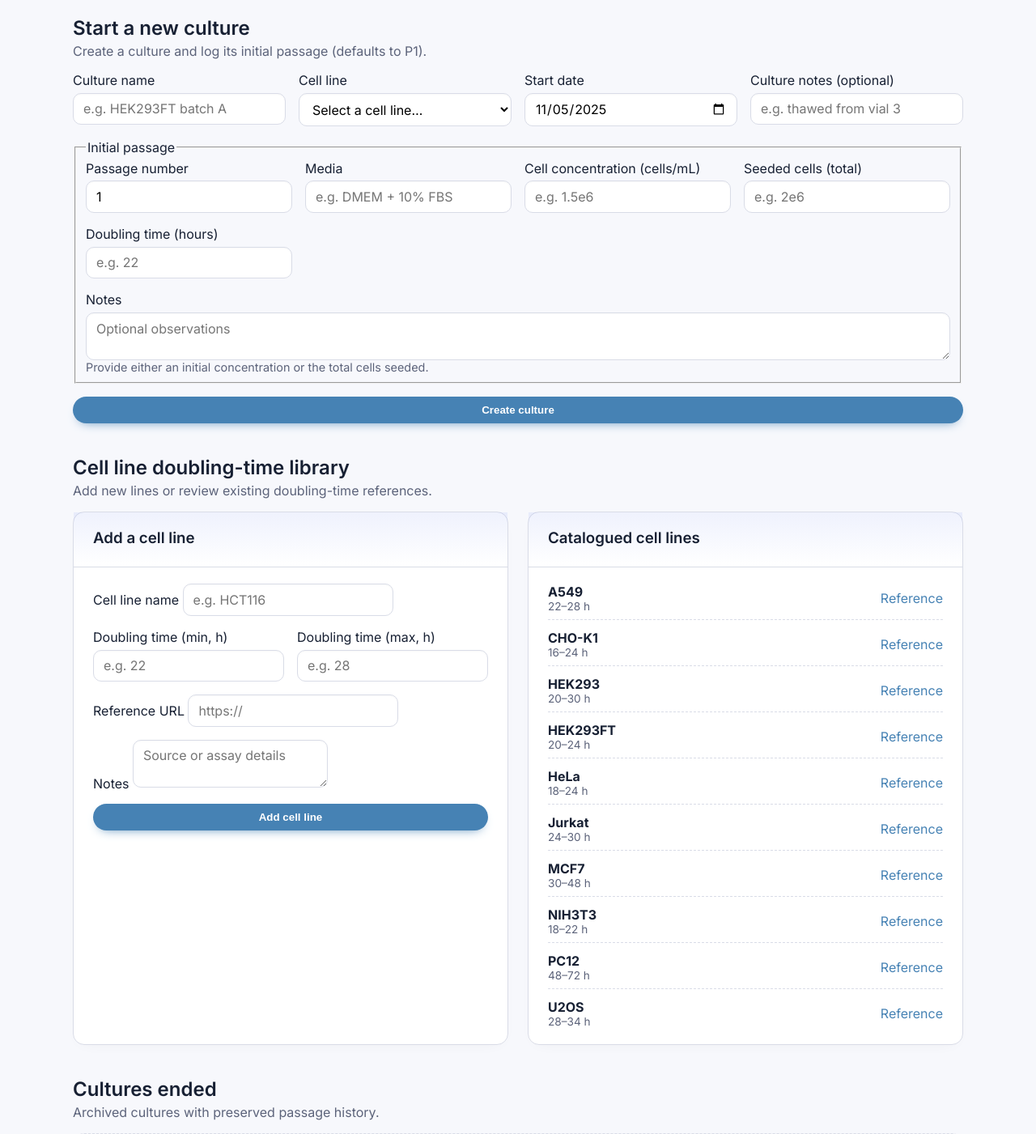
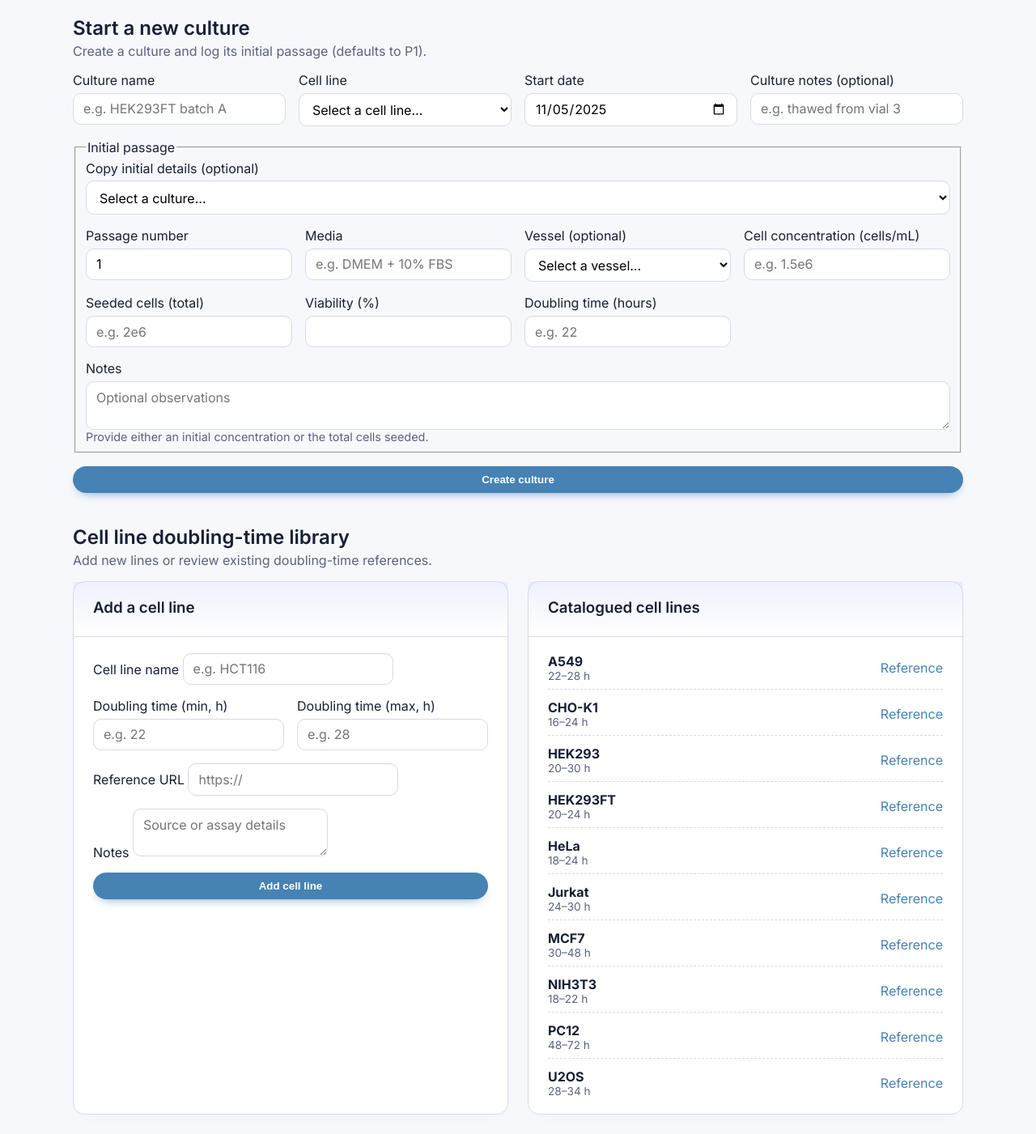
Before and after one commit to cyeunghl/cellSplitter, a Flask app: page / in a window 1280 px wide. Shown: the part 315-1716 px from the top of the page at 81% size. Run offline with Flask 3, Linux system fonts and the light colour scheme; tables that the repository leaves empty hold one stand-in row (values such as "Sample post").

Commit message:
Enhance culture creation and bulk labels

```diff
--- a/app.py
+++ b/app.py
@@ -579,6 +579,42 @@ def index():
             break
 
     bulk_culture_payload: list[dict] = []
+    prefill_active: list[dict] = []
+    prefill_ended: list[dict] = []
+
+    def build_prefill_entry(culture: Culture) -> dict:
+        latest = culture.latest_passage
+        default_cell_concentration = culture.measured_cell_concentration
+        if default_cell_concentration is None and latest and latest.cell_concentration:
+            default_cell_concentration = latest.cell_concentration
+        measured_viability = culture.measured_viability_percent
+        if (
+            measured_viability is None
+            and latest
+            and latest.measured_viability_percent is not None
+        ):
+            measured_viability = latest.measured_viability_percent
+        default_vessel_id = None
+        if latest and latest.vessel_id:
+            default_vessel_id = latest.vessel_id
+        latest_seeded_value = None
+        latest_seeded_display = None
+        if latest and latest.seeded_cells is not None:
+            latest_seeded_value = latest.seeded_cells
+            latest_seeded_display = format_cells(latest.seeded_cells)
+        return {
+            "id": culture.id,
+            "name": culture.name,
+            "cell_line": culture.cell_line.name,
+            "status": "active" if culture.ended_on is None else "ended",
+            "latest_passage_number": latest.passage_number if latest else None,
+            "default_cell_concentration": default_cell_concentration,
+            "measured_viability_percent": measured_viability,
+            "latest_seeded_cells": latest_seeded_value,
+            "latest_seeded_display": latest_seeded_display,
+            "default_vessel_id": default_vessel_id,
+        }
+
     for culture in active_cultures:
         latest = culture.latest_passage
         last_activity_date = culture.start_date
@@ -668,6 +704,7 @@ def index():
             "last_total_area_cm2": last_total_area,
         }
         bulk_culture_payload.append(culture_payload)
+        prefill_active.append(build_prefill_entry(culture))
 
     bulk_culture_map = {entry["id"]: entry for entry in bulk_culture_payload}
 
@@ -684,6 +721,15 @@ def index():
     for culture in ended_cultures:
         culture.current_myco_status_value = culture.current_myco_status
         culture.current_myco_status_label = display_myco_status(culture.current_myco_status_value)
+        prefill_ended.append(build_prefill_entry(culture))
+
+    prefill_groups: list[dict] = []
+    if prefill_active:
+        prefill_groups.append({"label": "Active cultures", "entries": prefill_active})
+    if prefill_ended:
+        prefill_groups.append({"label": "Ended cultures", "entries": prefill_ended})
+
+    prefill_payload = prefill_active + prefill_ended
 
     return render_template(
         "index.html",
@@ -700,6 +746,8 @@ def index():
         stale_cutoff_days=stale_cutoff_days,
         label_library=label_library,
         myco_status_choices=MYCO_STATUS_CHOICES,
+        culture_prefill_groups=prefill_groups,
+        culture_prefill_json=json.dumps(prefill_payload),
     )
 
 
@@ -802,6 +850,19 @@ def create_culture():
     start_date = parse_date(request.form.get("start_date"))
     culture_notes = request.form.get("culture_notes")
 
+    initial_vessel_id_raw = request.form.get("initial_vessel_id")
+    initial_vessel: Optional[Vessel] = None
+    if initial_vessel_id_raw not in (None, ""):
+        try:
+            initial_vessel_id = int(initial_vessel_id_raw)
+        except (TypeError, ValueError):
+            flash("Select a valid vessel for the initial passage.", "error")
+            return redirect(url_for("index"))
+        initial_vessel = Vessel.query.get(initial_vessel_id)
+        if initial_vessel is None:
+            flash("Selected vessel could not be found.", "error")
+            return redirect(url_for("index"))
+
     passage_number_raw = request.form.get("initial_passage_number")
     initial_passage_number = 1
     if passage_number_raw is not None and passage_number_raw != "":
@@ -828,6 +889,21 @@ def create_culture():
     initial_doubling_time = parse_numeric(request.form.get("initial_doubling_time"))
     initial_notes = request.form.get("initial_notes")
 
+    initial_viability_raw = request.form.get("initial_viability_percent")
+    initial_viability: Optional[int] = None
+    if initial_viability_raw not in (None, ""):
+        viability_clean = initial_viability_raw.strip()
+        if viability_clean:
+            viability_numeric = parse_numeric(viability_clean)
+            if viability_numeric is None:
+                flash("Enter viability as a percentage between 0 and 100.", "error")
+                return redirect(url_for("index"))
+            viability_int = int(round(viability_numeric))
+            if viability_int < 0 or viability_int > 100:
+                flash("Enter viability as a percentage between 0 and 100.", "error")
+                return redirect(url_for("index"))
+            initial_viability = viability_int
+
     passage = Passage(
         culture=culture,
         passage_number=initial_passage_number,
@@ -837,10 +913,18 @@ def create_culture():
         doubling_time_hours=initial_doubling_time,
         notes=initial_notes,
         seeded_cells=initial_seeded_cells,
+        vessel=initial_vessel,
+        measured_viability_percent=initial_viability,
         myco_status=MYCO_STATUS_UNTESTED,
         myco_status_locked=False,
     )
     db.session.add(passage)
+
+    if initial_cell_concentration is not None:
+        culture.measured_cell_concentration = initial_cell_concentration
+    if initial_viability is not None:
+        culture.measured_viability_percent = initial_viability
+
     db.session.commit()
 
     flash(
--- a/static/js/app.js
+++ b/static/js/app.js
@@ -1835,6 +1835,93 @@ function attachCulturePrintHandlers() {
         await copyPlainText(snapshot);
       }
     });
+  });
+}
+
+
+function attachCreateCulturePrefill() {
+  const form = document.querySelector('[data-create-culture-form]');
+  if (!form) {
+    return;
+  }
+
+  const select = form.querySelector('[data-prefill-select]');
+  if (!select) {
+    return;
+  }
+
+  const prefillData = parseJSONScript('create-culture-prefill-data');
+  if (!Array.isArray(prefillData) || !prefillData.length) {
+    return;
+  }
+
+  const dataMap = new Map();
+  prefillData.forEach((entry) => {
+    if (!entry || entry.id === undefined || entry.id === null) {
+      return;
+    }
+    const key = String(entry.id);
+    if (!dataMap.has(key)) {
+      dataMap.set(key, entry);
+    }
+  });
+
+  if (!dataMap.size) {
+    return;
+  }
+
+  const vesselSelect = form.querySelector('[name="initial_vessel_id"]');
+  const concentrationField = form.querySelector('[name="initial_cell_concentration"]');
+  const seededField = form.querySelector('[name="initial_seeded_cells"]');
+  const viabilityField = form.querySelector('[name="initial_viability_percent"]');
+
+  select.addEventListener('change', () => {
+    const selectedValue = select.value;
+    if (!selectedValue) {
+      return;
+    }
+    const entry = dataMap.get(selectedValue);
+    if (!entry) {
+      return;
+    }
+
+    if (vesselSelect) {
+      if (entry.default_vessel_id != null) {
+        const vesselId = String(entry.default_vessel_id);
+        vesselSelect.value = vesselId;
+        if (vesselSelect.value !== vesselId) {
+          vesselSelect.value = '';
+        }
+      } else {
+        vesselSelect.value = '';
+      }
+    }
+
+    if (concentrationField) {
+      if (entry.default_cell_concentration != null) {
+        concentrationField.value = String(entry.default_cell_concentration);
+      } else {
+        concentrationField.value = '';
+      }
+    }
+
+    if (seededField) {
+      if (entry.latest_seeded_display) {
+        seededField.value = entry.latest_seeded_display;
+      } else if (entry.latest_seeded_cells != null) {
+        seededField.value = String(entry.latest_seeded_cells);
+      } else {
+        seededField.value = '';
+      }
+    }
+
+    if (viabilityField) {
+      if (entry.measured_viability_percent != null) {
+        viabilityField.value = String(entry.measured_viability_percent);
+      } else {
+        viabilityField.value = '';
+      }
+    }
   });
 }
 
@@ -2658,8 +2745,12 @@ function initBulkProcessing() {
       return '';
     }
     const row = plannerRowsById.get(cultureId);
-    const lines = [];
-    lines.push(`Culture: ${culture.name || `Culture ${cultureId}`}`);
+    const parts = [];
+    const cultureName = culture.name || `Culture ${cultureId}`;
+    if (cultureName) {
+      parts.push(cultureName);
+    }
+
     let labelDate = today;
     if (row) {
       labelDate =
@@ -2667,7 +2758,9 @@ function initBulkProcessing() {
     } else if (culture.latest_passage_date) {
       labelDate = culture.latest_passage_date;
     }
-    lines.push(`Date: ${labelDate}`);
+    if (labelDate) {
+      parts.push(labelDate);
+    }
 
     let passageNumber = culture.next_passage_number;
     if (row && row.dataset.savedPassageNumber) {
@@ -2679,10 +2772,10 @@ function initBulkProcessing() {
       const normalized = String(passageNumber).startsWith('P')
         ? String(passageNumber)
         : `P${passageNumber}`;
-      lines.push(`Passage: ${normalized}`);
-    }
-
-    let cellsDisplay = '—';
+      parts.push(normalized);
+    }
+
+    let cellsDisplay = '';
     if (row) {
       if (row.dataset.savedSeededDisplay) {
         cellsDisplay = row.dataset.savedSeededDisplay;
@@ -2703,8 +2796,11 @@ function initBulkProcessing() {
     } else if (culture.latest_seeded_display) {
       cellsDisplay = culture.latest_seeded_display;
     }
-    lines.push(`Cells seeded: ${cellsDisplay}`);
-    return lines.join('\n');
+    if (cellsDisplay && cellsDisplay !== '—') {
+      parts.push(`${cellsDisplay} cells`);
+    }
+
+    return parts.join(' ').trim();
   };
 
   const renderLabelTable = (ids) => {
@@ -2721,7 +2817,6 @@ function initBulkProcessing() {
     }
 
     const lines = [];
-    const flattenedLines = [];
     const tableWrapper = document.createElement('div');
     tableWrapper.className = 'table-wrapper';
     const table = document.createElement('table');
@@ -2738,7 +2833,6 @@ function initBulkProcessing() {
         return;
       }
       lines.push(labelText);
-      flattenedLines.push(labelText.replace(/\s*\n\s*/g, ' '));
       const row = tbody.insertRow();
       const cultureCell = row.insertCell();
       const culture = cultureMap.get(id);
@@ -2772,9 +2866,9 @@ function initBulkProcessing() {
     const copyAllButton = document.createElement('button');
     copyAllButton.type = 'button';
     copyAllButton.className = 'button secondary';
-    copyAllButton.textContent = 'Copy all labels';
+    copyAllButton.textContent = 'Copy all';
     copyAllButton.addEventListener('click', async () => {
-      await copyPlainText(flattenedLines.join('; '));
+      await copyPlainText(lines.join('\n'));
     });
     labelOutput.appendChild(copyAllButton);
     labelOutput.hidden = false;
@@ -3688,6 +3782,7 @@ function initBulkProcessing() {
 
 
 document.addEventListener('DOMContentLoaded', () => {
+  attachCreateCulturePrefill();
   attachHarvestTabs();
   attachMediaCheckboxHandler();
   attachSeedingLabelCopyHandler();
--- a/templates/index.html
+++ b/templates/index.html
@@ -474,7 +474,12 @@
       <h2>Start a new culture</h2>
       <p>Create a culture and log its initial passage (defaults to P1).</p>
     </div>
-    <form class="form" method="post" action="{{ url_for('create_culture') }}">
+    <form
+      class="form"
+      method="post"
+      action="{{ url_for('create_culture') }}"
+      data-create-culture-form
+    >
       <div class="field-grid">
         <label>
           <span>Culture name</span>
@@ -501,6 +506,37 @@
       <fieldset class="fieldset">
         <legend>Initial passage</legend>
         <div class="field-grid">
+          <label class="wide">
+            <span>Copy initial details (optional)</span>
+            <select
+              name="initial_template"
+              data-prefill-select
+              {% if not culture_prefill_groups %}disabled{% endif %}
+            >
+              <option value="">
+                {% if culture_prefill_groups %}
+                  Select a culture…
+                {% else %}
+                  No saved cultures available
+                {% endif %}
+              </option>
+              {% for group in culture_prefill_groups %}
+                <optgroup label="{{ group.label }}">
+                  {% for entry in group.entries %}
+                    <option value="{{ entry.id }}">
+                      {{ entry.name }}
+                      {% if entry.cell_line %}
+                        · {{ entry.cell_line }}
+                      {% endif %}
+                      {% if entry.latest_passage_number %}
+                        · P{{ entry.latest_passage_number }}
+                      {% endif %}
+                    </option>
+                  {% endfor %}
+                </optgroup>
+              {% endfor %}
+            </select>
+          </label>
           <label>
             <span>Passage number</span>
             <input
@@ -516,12 +552,33 @@
             <input type="text" name="initial_media" placeholder="e.g. DMEM + 10% FBS" />
           </label>
           <label>
+            <span>Vessel (optional)</span>
+            <select name="initial_vessel_id">
+              <option value="">Select a vessel…</option>
+              {% for vessel in vessels %}
+                <option value="{{ vessel.id }}">
+                  {{ vessel.name }} ({{ '%g' % vessel.area_cm2 }} cm²)
+                </option>
+              {% endfor %}
+            </select>
+          </label>
+          <label>
             <span>Cell concentration (cells/mL)</span>
             <input type="text" name="initial_cell_concentration" placeholder="e.g. 1.5e6" />
           </label>
           <label>
             <span>Seeded cells (total)</span>
             <input type="text" name="initial_seeded_cells" placeholder="e.g. 2e6" />
+          </label>
+          <label>
+            <span>Viability (%)</span>
+            <input
+              type="number"
+              name="initial_viability_percent"
+              min="0"
+              max="100"
+              step="1"
+            />
           </label>
           <label>
             <span>Doubling time (hours)</span>
@@ -668,6 +725,9 @@
 
 {% block scripts %}
   {{ super() }}
+  <script type="application/json" id="create-culture-prefill-data">
+    {{ culture_prefill_json | safe }}
+  </script>
   {% if active_cultures %}
     <script type="application/json" id="bulk-culture-data">
       {{ bulk_cultures_json | safe }}
```
